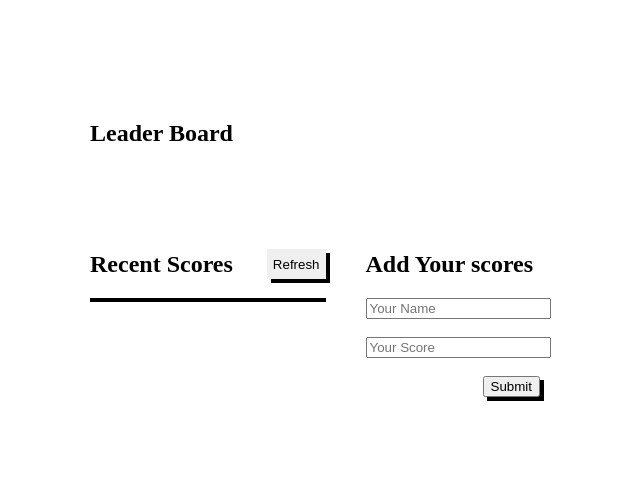
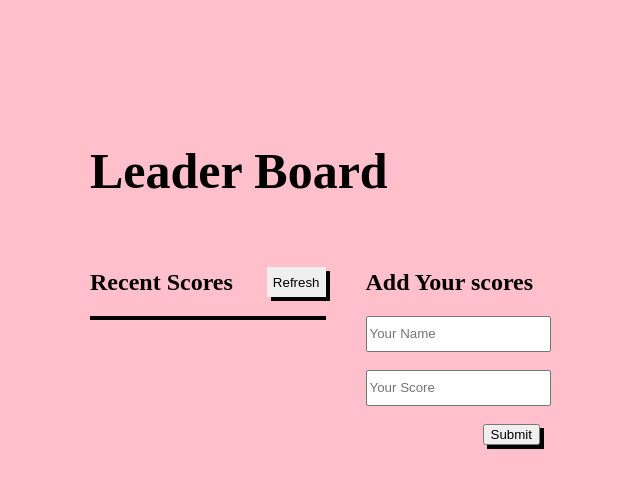
Before and after one commit to vanina123/LeaderBoard, a website with bundled scripts: page src/index.html in a window 1280 px wide. Shown: the whole page, without its empty margins (241-881 px from the left). Built offline with nearby package versions, Linux system fonts and the light colour scheme.

Commit message:
Add more stylings to style.css file

```diff
--- a/src/style.css
+++ b/src/style.css
@@ -1,11 +1,19 @@
+body {
+  background-color: #ffc0cb;
+}
+
 .leaderb {
   margin: auto;
   padding: 92px;
   margin-left: 231px;
 }
 
+.board {
+  font-size: 50px;
+}
+
 .main {
-  padding-top: 8vh;
+  padding-top: 1vh;
   display: flex;
   gap: 40px;
   text-align: left;
@@ -32,8 +40,13 @@
   height: auto;
 }
 
+.name {
+  height: 30px;
+}
+
 .list0 {
   margin-left: -38px;
+  font-size: 20px;
 }
 
 .list1 {
@@ -47,10 +60,13 @@
 
 .submit:hover {
   cursor: pointer;
+  background-color: #90ee90;
 }
 
 .refresh:hover {
   cursor: pointer;
+  background-color: #90ee90;
+  transition: 1s;
 }
 
 ul {
```
Also changed, not shown: README.md.
